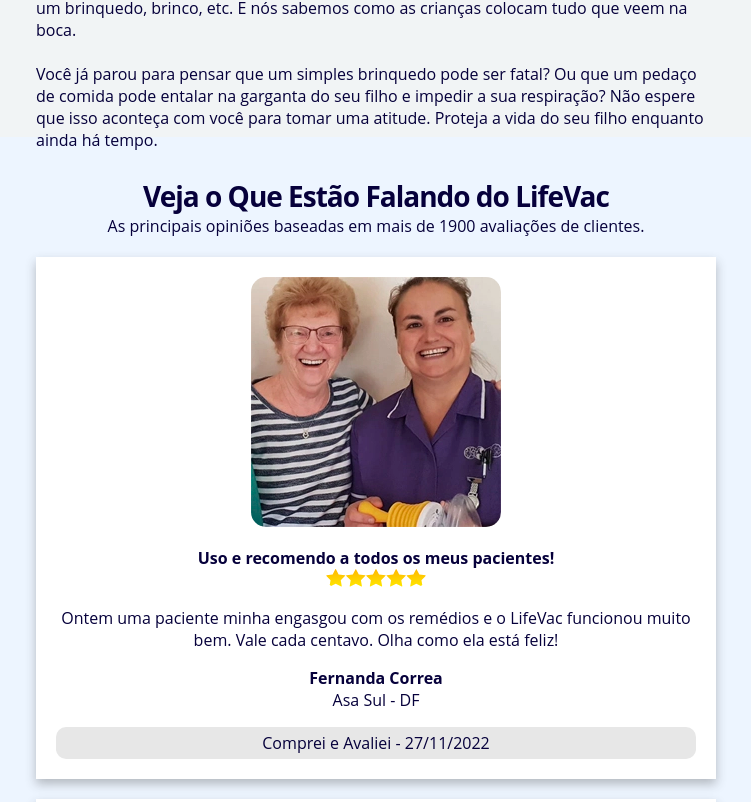
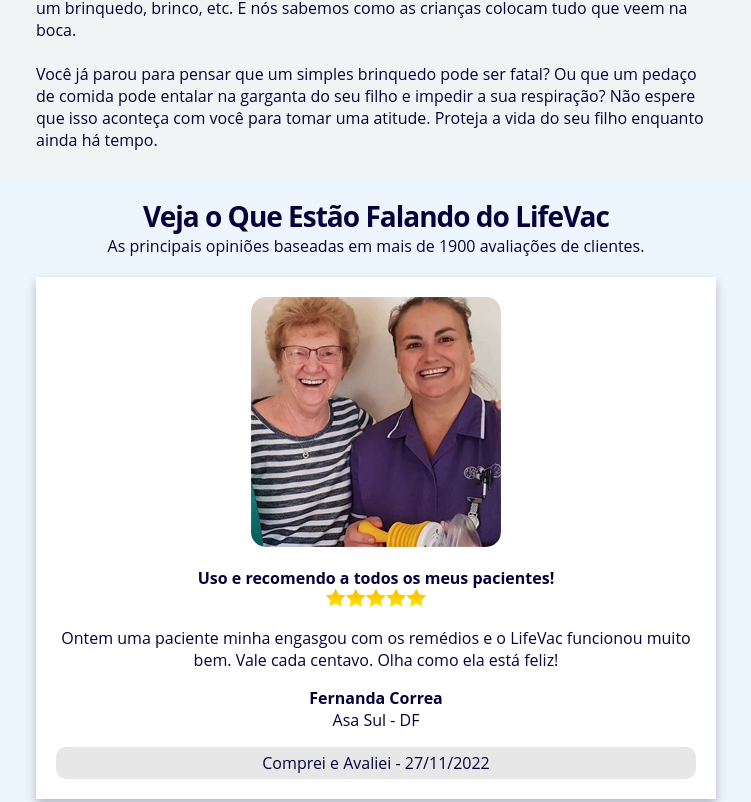
Before and after one commit to GabrielLedur/ladingpages, a plain HTML site: page index.html in a window 1280 px wide. Shown: the part 2298-3100 px from the top of the page, without its empty margins (264-1015 px from the left). Drawn offline with Linux system fonts and the light colour scheme.

Commit message:
Update index.html

```diff
--- a/index.html
+++ b/index.html
@@ -88,9 +88,9 @@
         </p>
       </div>
     </div>
-    <div class="light-blue_bg">
+    <div class="light-blue_bg" style="margin-top: 40px;">
       <div>
-        <h3 class="mb0">Veja o Que Estão Falando do LifeVac</h3>
+        <h3 class="mb0" style="margin-top: 0px;">Veja o Que Estão Falando do LifeVac</h3>
         <p class="tcenter mt0">As principais opiniões baseadas em mais de 1900 avaliações de clientes.</p>
         <div class="reviews_t1">
           <img src="assets/media/customer001.webp" alt="lifevac">
```
